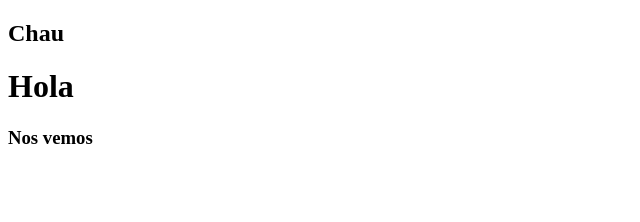
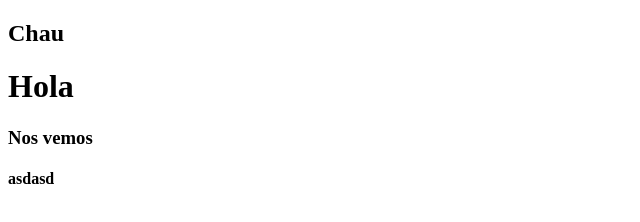
Before and after one commit to FlorenciaPunales/Desarrollo-de-pagina, a plain HTML site: page index.html in a window 1280 px wide. Shown: the full height of the page, 0-640 px from the left. Drawn offline with Linux system fonts and the light colour scheme.

Commit message:
prueba
prueba

```diff
--- a/index.html
+++ b/index.html
@@ -14,6 +14,7 @@
         <h2>Chau</h2>
         <h1>Hola</h1>
         <h3>Nos vemos</h3>
+        <h4>asdasd</h4>
     </body>
 
 </html>
```
